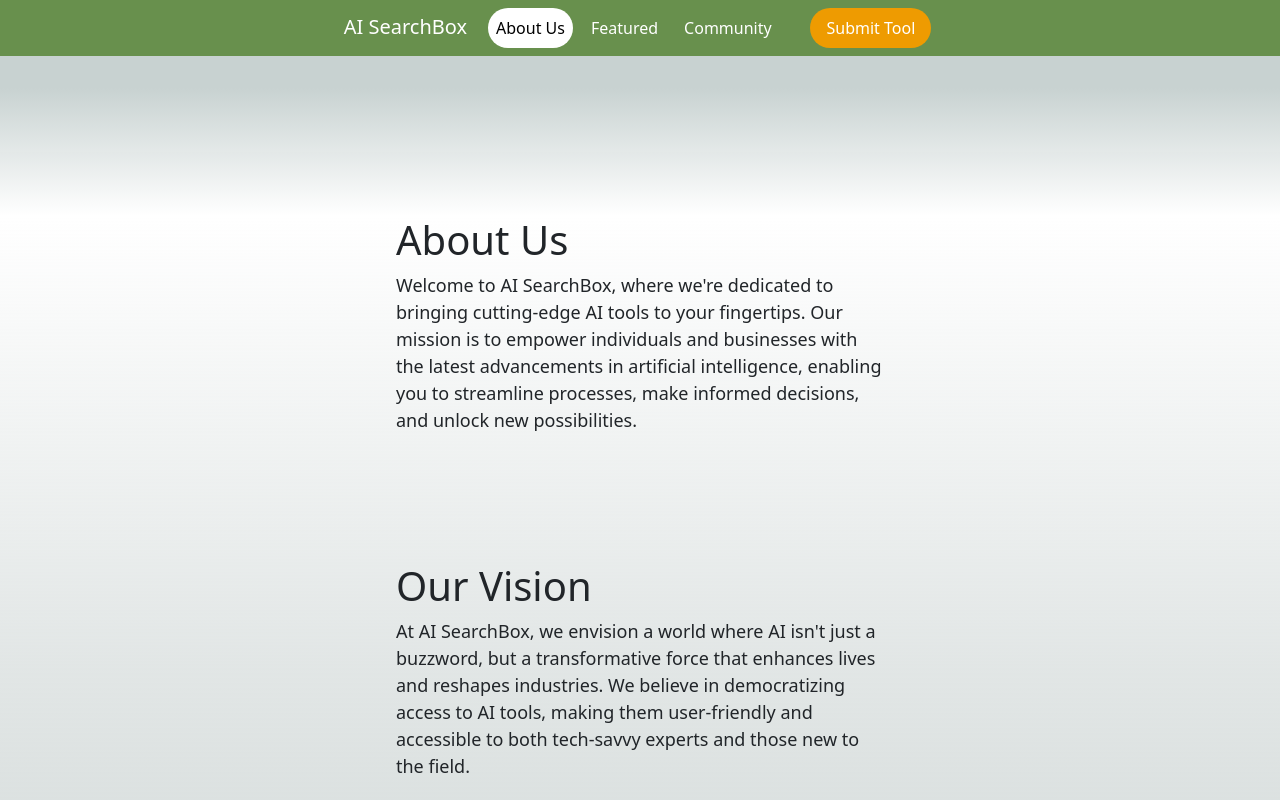
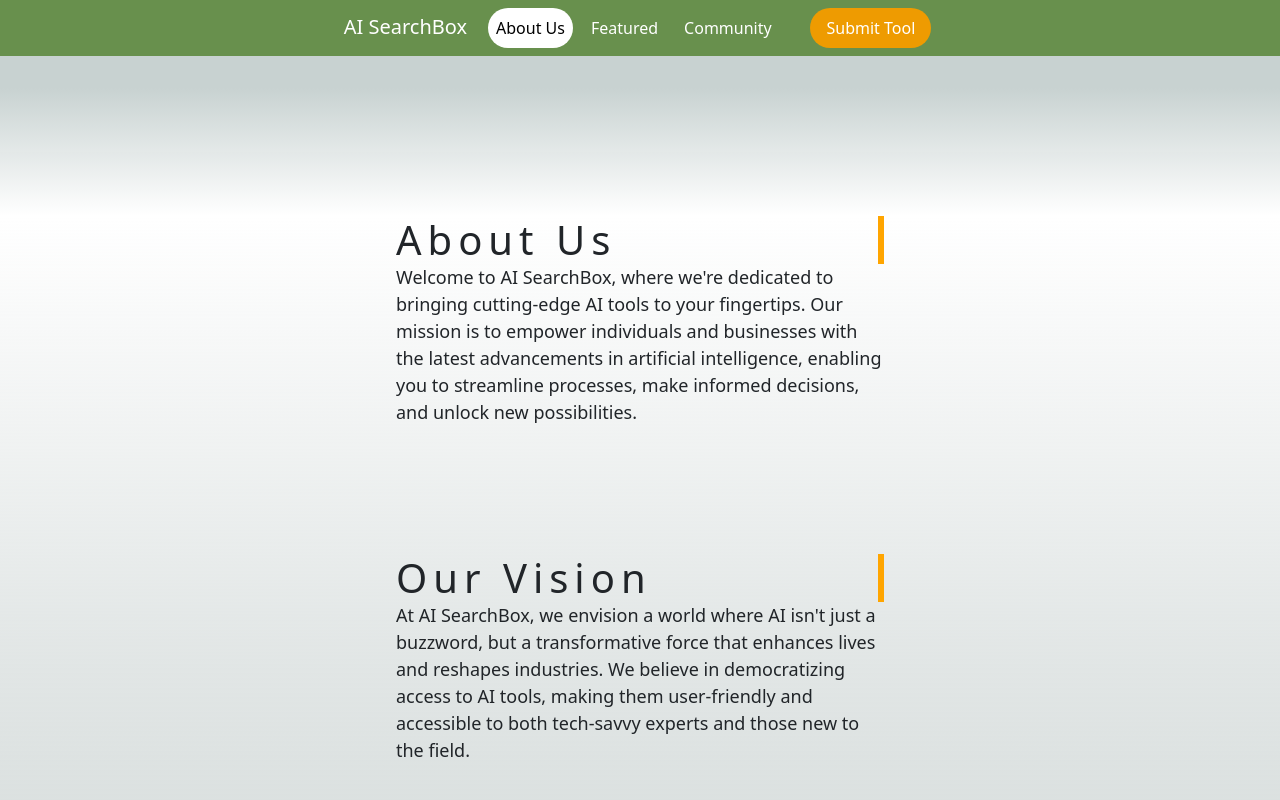
Before and after one commit to chadlaban/ai-search-box, a Vue app: page /#/about in a window 1280 px wide. Shown: the top 800 px of the page. Built offline with nearby package versions, Linux system fonts and the light colour scheme.

Commit message:
Adding text effect for headers.

```diff
--- a/src/views/AboutView.vue
+++ b/src/views/AboutView.vue
@@ -93,4 +93,34 @@
     }
   }
 }
+
+h1 {
+  overflow: hidden; /* Ensures the content is not revealed until the animation */
+  border-right: 0.15em solid orange; /* The typwriter cursor */
+  white-space: nowrap; /* Keeps the content on a single line */
+  margin: 0 auto; /* Gives that scrolling effect as the typing happens */
+  letter-spacing: 0.15em; /* Adjust as needed */
+  animation: typing 3.5s steps(40, end), blink-caret 0.75s step-end infinite;
+}
+
+/* The typing effect */
+@keyframes typing {
+  from {
+    width: 0;
+  }
+  to {
+    width: 100%;
+  }
+}
+
+/* The typewriter cursor effect */
+@keyframes blink-caret {
+  from,
+  to {
+    border-color: transparent;
+  }
+  50% {
+    border-color: orange;
+  }
+}
 </style>
```
